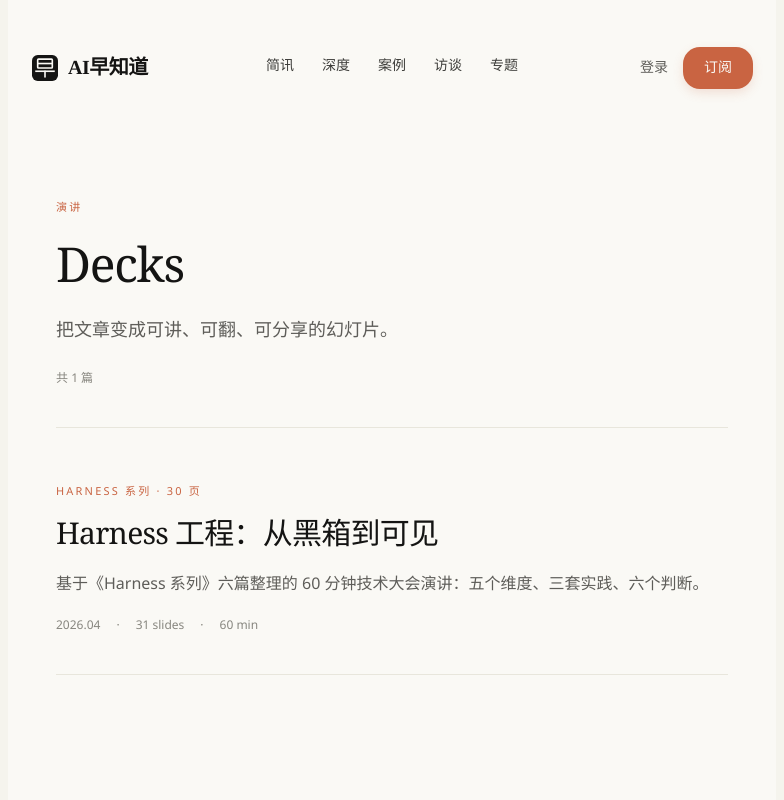
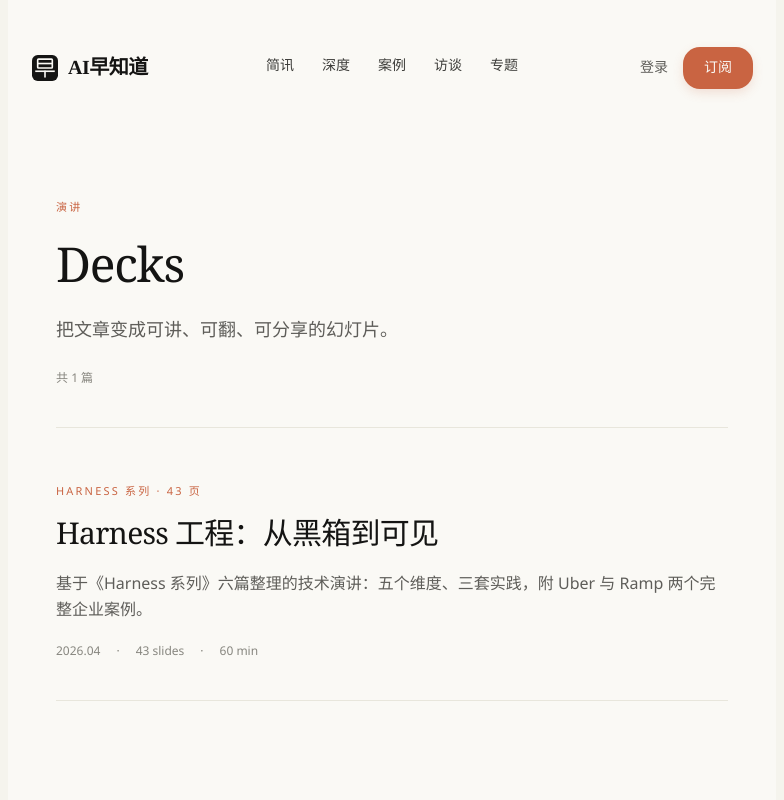
Before and after one commit to walk4rever/ai-pulse, a Next.js app: page /decks in a window 1280 px wide. Shown: the top 800 px of the page, without its empty margins (248-1032 px from the left). Built offline with nearby package versions, Linux system fonts and the light colour scheme; no server answers.

Commit message:
feat: update agent-harness deck metadata to v0.4.0
43 slides, add Ramp enterprise case to description

```diff
--- a/src/app/decks/page.tsx
+++ b/src/app/decks/page.tsx
@@ -20,10 +20,10 @@
   {
     slug: 'agent-harness',
     title: 'Harness 工程：从黑箱到可见',
-    kicker: 'HARNESS 系列 · 30 页',
+    kicker: 'HARNESS 系列 · 43 页',
     description:
-      '基于《Harness 系列》六篇整理的 60 分钟技术大会演讲：五个维度、三套实践、六个判断。',
-    slides: 31,
+      '基于《Harness 系列》六篇整理的技术演讲：五个维度、三套实践，附 Uber 与 Ramp 两个完整企业案例。',
+    slides: 43,
     duration: '60 min',
     date: '2026.04',
   },
```
